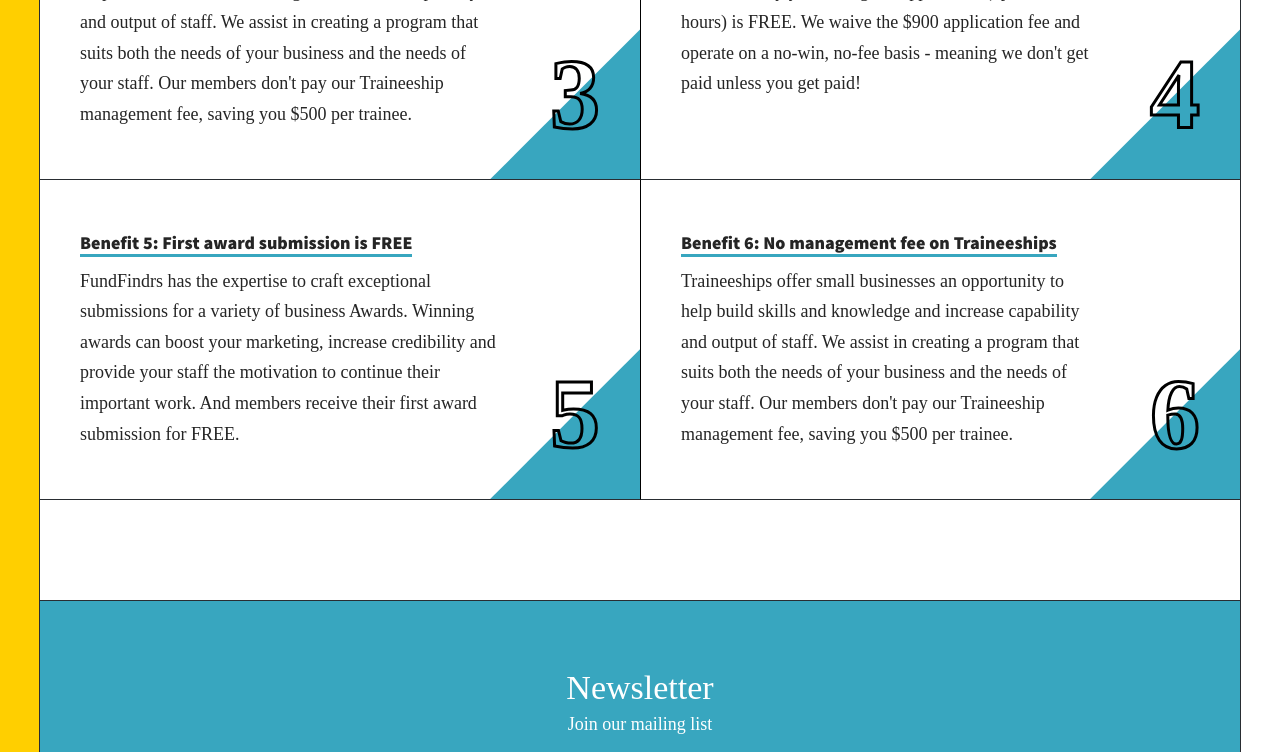
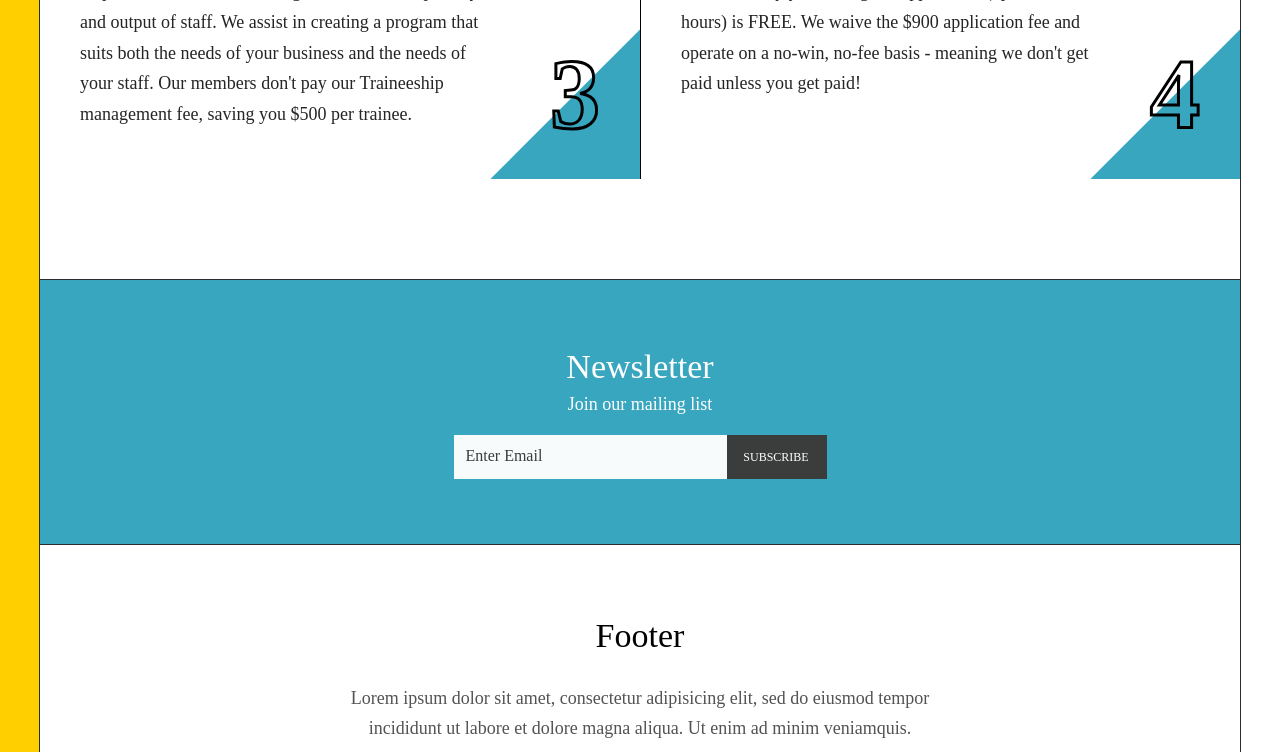
Before and after one commit to singhsahab1981/funcfindrs, a plain HTML site: page memberships.html in a window 1280 px wide. Shown: the part 3149-3901 px from the top of the page. Drawn offline with Linux system fonts and the light colour scheme; files whose address does not match are found by name; a web font is replaced by a local one.

Commit message:
New changes

```diff
--- a/memberships.html
+++ b/memberships.html
@@ -178,14 +178,6 @@
                 <h5><span>Benefit 4: First grant application is FREE</span></h5>
                 <p>We have an unwavering belief in our clients' potential and that's why your first grant application (up to 10 hours) is FREE. We waive the $900 application fee and operate on a no-win, no-fee basis - meaning we don't get paid unless you get paid!</p>
               </li>
-              <li>
-                <h5><span>Benefit 5: First award submission is FREE</span></h5>
-                <p>FundFindrs has the expertise to craft exceptional submissions for a variety of business Awards. Winning awards can boost your marketing, increase credibility and provide your staff the motivation to continue their important work. And members receive their first award submission for FREE.</p>
-              </li>
-              <li>
-                <h5><span>Benefit 6: No management fee on Traineeships</span></h5>
-                <p>Traineeships offer small businesses an opportunity to help build skills and knowledge and increase capability and output of staff. We assist in creating a program that suits both the needs of your business and the needs of your staff. Our members don't pay our Traineeship management fee, saving you $500 per trainee.</p>
-              </li>
             </ul>
           </div>
         </div>
```
